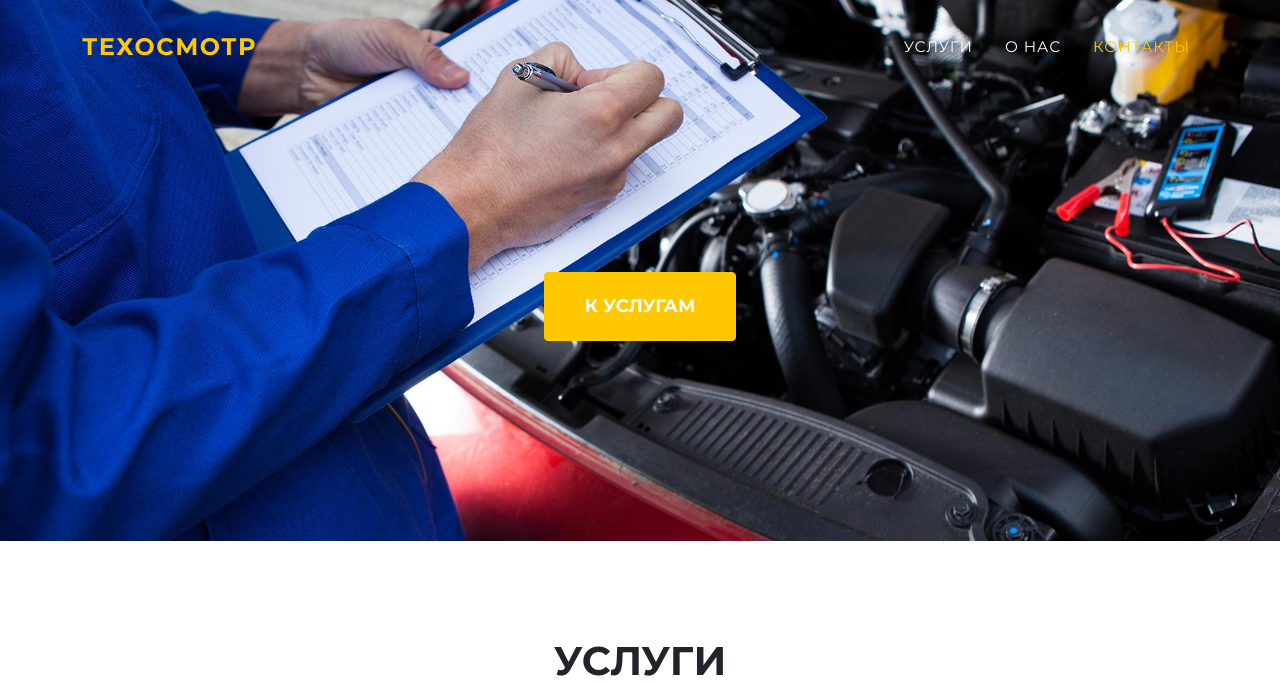
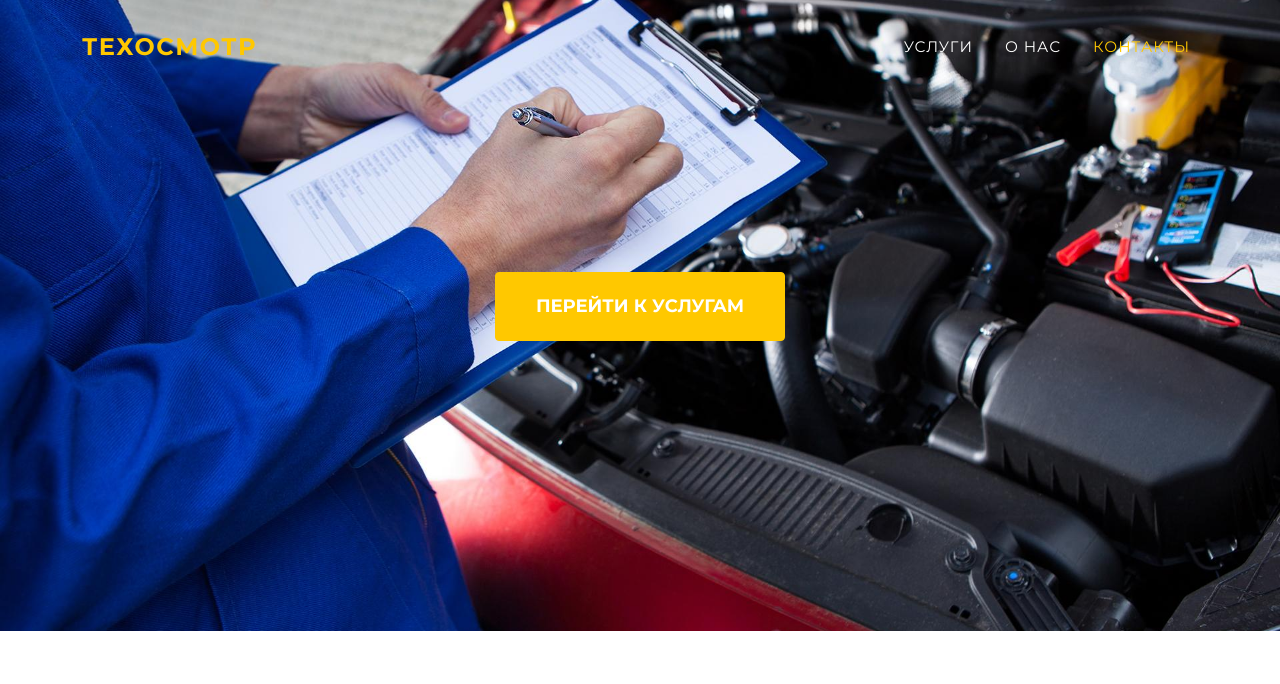
Before and after one commit to IlmirD/tekhosmotr, a Django app: page / in a window 1280 px wide. Shown: the top 684 px of the page. Run offline with Django 3.2, Linux system fonts and the light colour scheme; some libraries are stand-ins or nearby versions.

Commit message:
masthead

```diff
--- a/mysite/main/templates/main/main.html
+++ b/mysite/main/templates/main/main.html
@@ -38,8 +38,8 @@
 
         <!-- Masthead-->
         <header class="masthead">
-            <div class="container">
-                <a class="btn btn-primary btn-xl text-uppercase" href="#services">К услугам</a>
+            <div class="container" style="margin-bottom: 90px;">
+                <a class="btn btn-primary btn-xl text-uppercase" href="#services">Перейти к услугам</a>
             </div>
         </header>
 
--- a/mysite/mysite/settings.py
+++ b/mysite/mysite/settings.py
@@ -27,7 +27,7 @@ SECRET_KEY = 'django-insecure-e2t2%*1k())3#)x*=fxwo314evl1$+t!p8o=xaxe-)t3)d@%j+
 # SECURITY WARNING: don't run with debug turned on in production!
 DEBUG = True
 
-ALLOWED_HOSTS = ['www.tekhosmotr.herokuapp.com', 'tekhosmotr.herokuapp.com']
+ALLOWED_HOSTS = ['127.0.0.1', 'www.tekhosmotr.herokuapp.com', 'tekhosmotr.herokuapp.com']
 
 
 # Application definition
```
